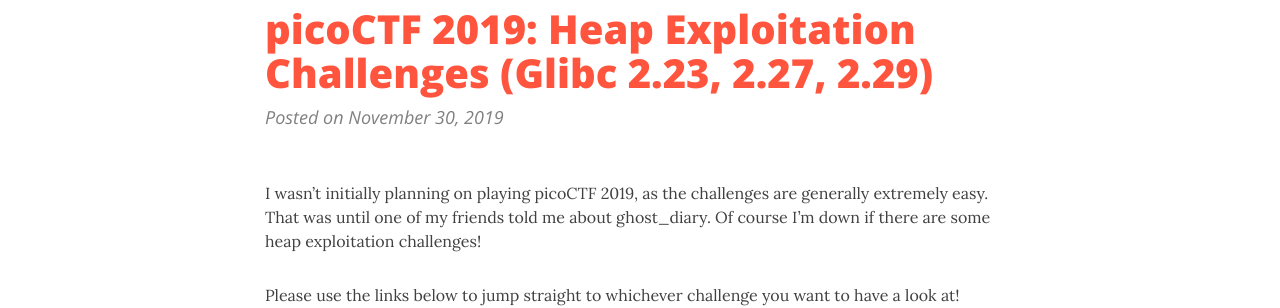
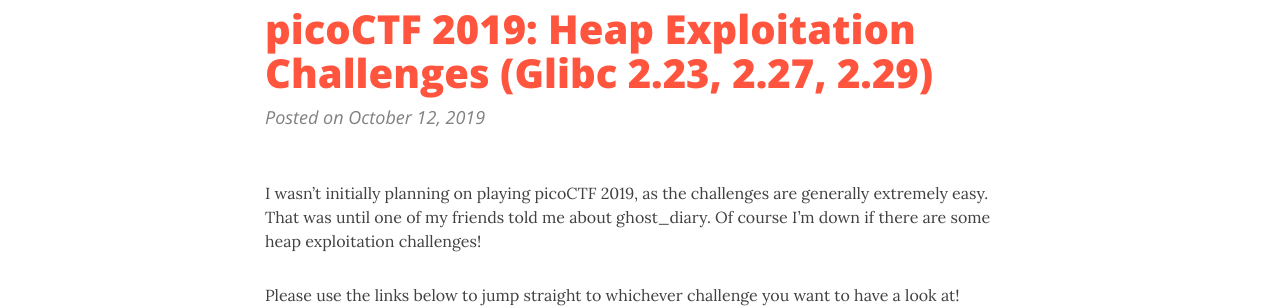
Before and after one commit to farazsth98/farazsth98.github.io, a Jekyll site: the page built from _posts/2019-10-12-picoctf-2019-heap-challs.markdown, in a window 1280 px wide and 900 px high. Shown: the part 163-471 px from the top of the window. Built offline with Jekyll 4.4.1, drawn with Linux system fonts in a browser that asks for light colours; nearby versions of some CDN libraries.

Commit message:
Putting up picoctf writeups

```diff
--- a/_posts/2019-10-12-picoctf-2019-heap-challs.markdown
+++ b/_posts/2019-10-12-picoctf-2019-heap-challs.markdown
@@ -1,7 +1,7 @@
 ---
 layout: post
 title:  "picoCTF 2019: Heap Exploitation Challenges (Glibc 2.23, 2.27, 2.29)"
-date:   2019-11-30 00:00:00 +0800
+date:   2019-10-12 00:00:00 +0800
 categories: pwn
 tags: picoCTF-2019
 ---
```
